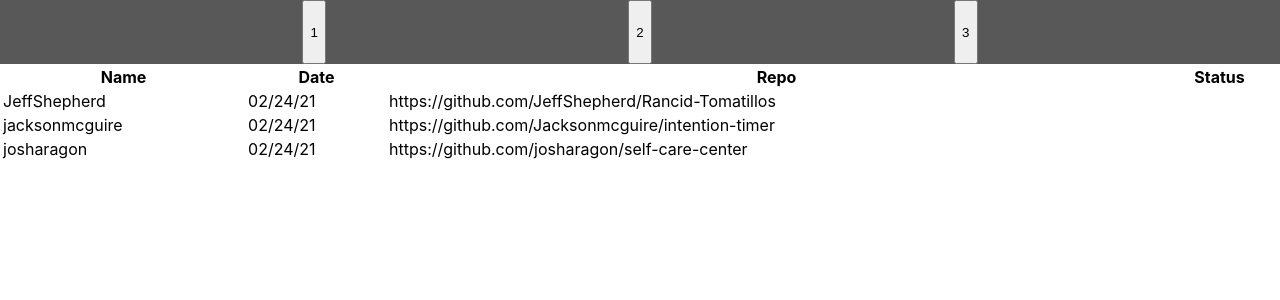
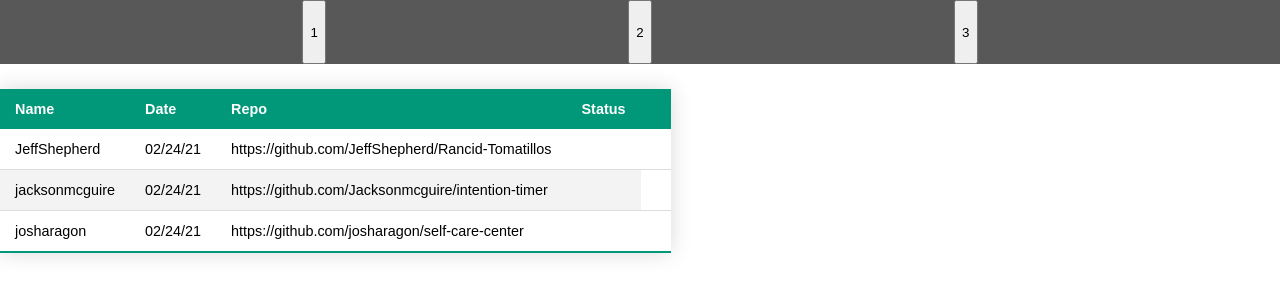
Before and after one commit to owenhallgren/stretch-project, a React (Create React App) app: page / in a window 1280 px wide. Shown: the top 300 px of the page. Built offline with nearby package versions, Linux system fonts and the light colour scheme.

Commit message:
Added styling to css

```diff
--- a/src/Components/CurrentReviews/CurrentReviews.css
+++ b/src/Components/CurrentReviews/CurrentReviews.css
@@ -4,6 +4,48 @@
 }
 
 table {
- width: 100%;
- overflow: scroll;
+  border-collapse: collapse;
+  margin: 25px 0;
+  font-size: 0.9em;
+  font-family: sans-serif;
+  min-width: 400px;
+  box-shadow: 0 0 20px rgba(0, 0, 0, 0.15);
 }
+
+thead tr {
+  background-color: #009879;
+  color: #ffffff;
+  text-align: left;
+}
+
+table th,
+table td {
+  padding: 12px 15px;
+}
+
+table tbody tr {
+  border-bottom: 1px solid #dddddd;
+}
+
+table tbody tr:nth-of-type(even) {
+  background-color: #f3f3f3;
+}
+
+table tbody tr:last-of-type {
+  border-bottom: 2px solid #009879;
+}
+
+table tbody tr.active-row {
+  font-weight: bold;
+  color: #009879;
+}
+
+::-webkit-scrollbar {
+  background-color: rgba(255, 255, 255, 0);
+
+}
+
+::-webkit-scrollbar-thumb {
+  background-color: #009879;
+  border-radius: 5px;;
+}
```
